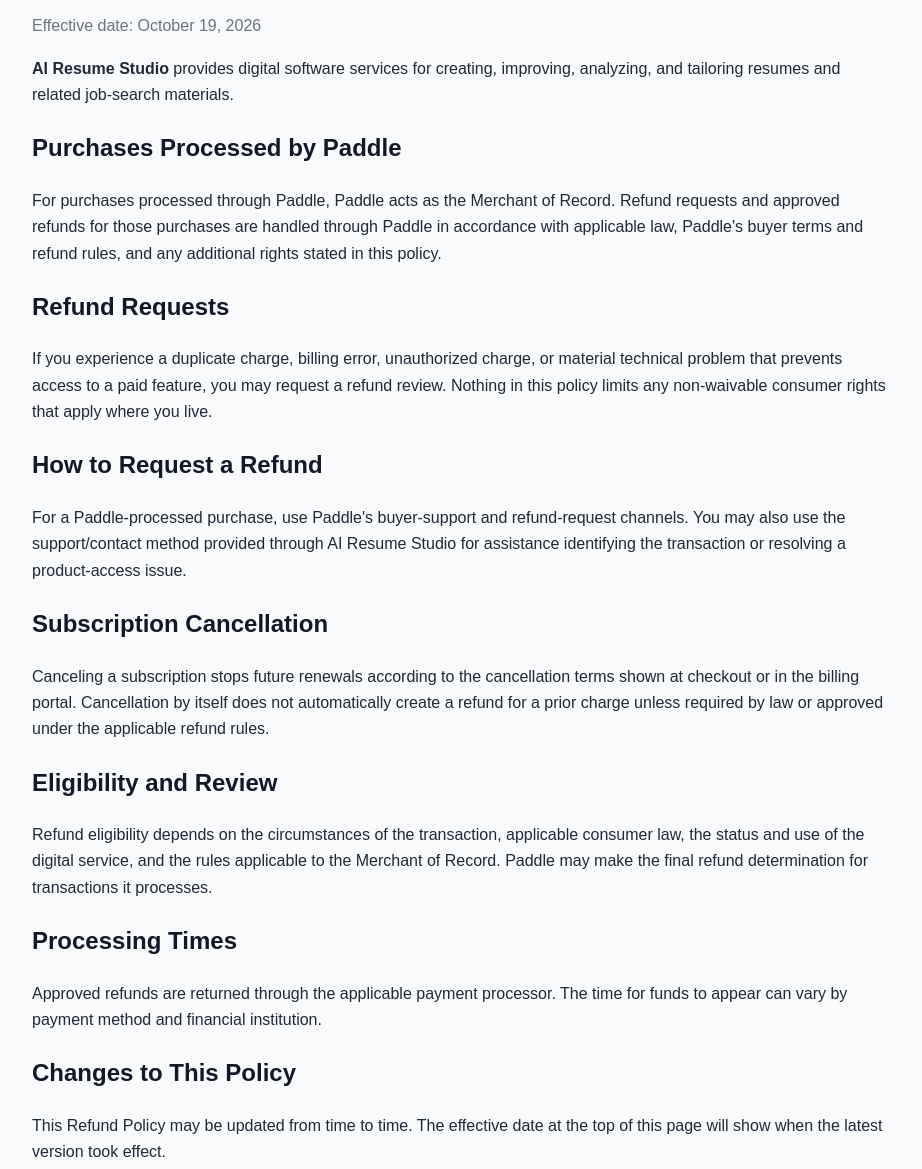
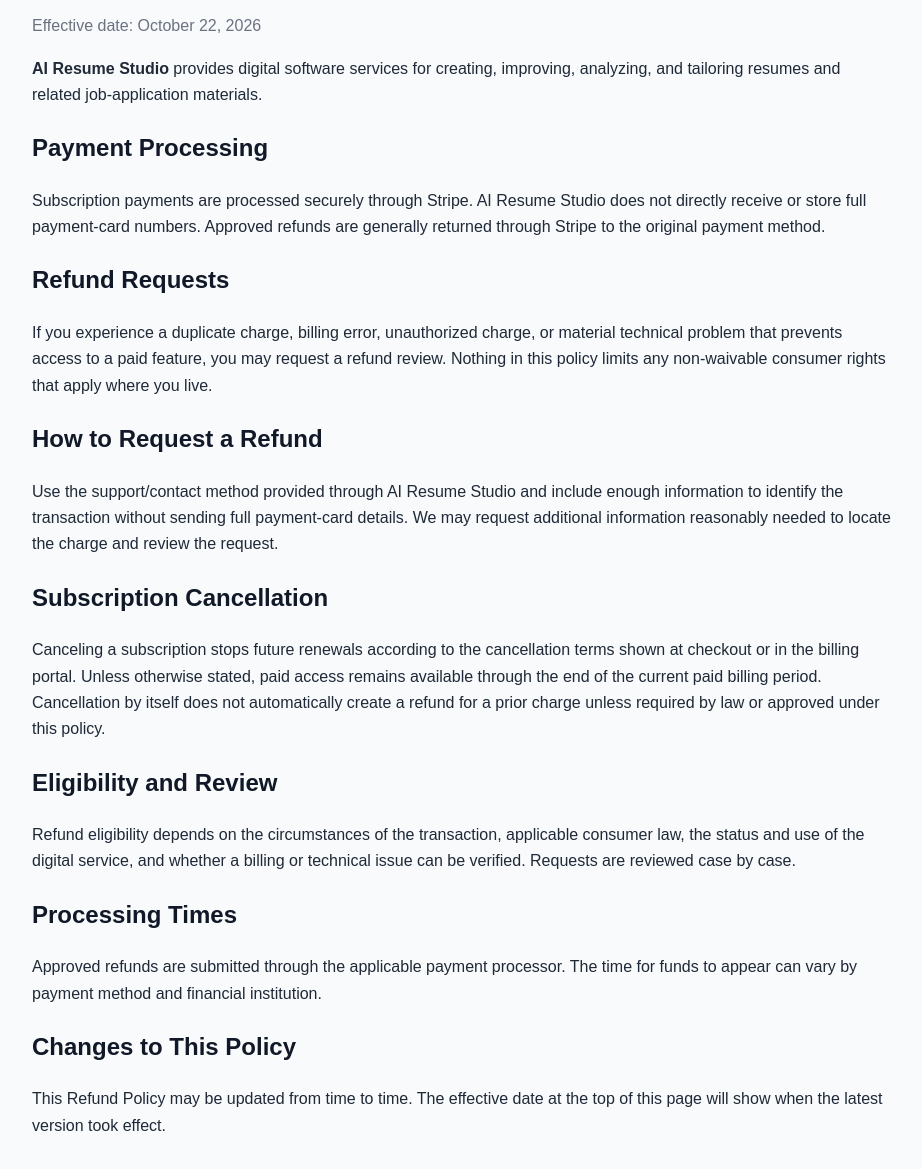
Before and after one commit to Flip419/ai-money-machine, a plain HTML site: page refund.html in a window 1280 px wide. Shown: the part 142-1311 px from the top of the page, without its empty margins (178-1100 px from the left). Drawn offline with Linux system fonts and the light colour scheme.

Commit message:
Update refund policy for Stripe billing

```diff
--- a/refund.html
+++ b/refund.html
@@ -13,26 +13,26 @@
   <main class="wrap">
     <nav><a href="index.html">AI Resume Studio</a><a href="terms.html">Terms</a><a href="privacy.html">Privacy</a><a href="refund.html">Refund Policy</a></nav>
     <h1>Refund Policy</h1>
-    <p class="muted">Effective date: October 19, 2026</p>
-    <p><strong>AI Resume Studio</strong> provides digital software services for creating, improving, analyzing, and tailoring resumes and related job-search materials.</p>
+    <p class="muted">Effective date: October 22, 2026</p>
+    <p><strong>AI Resume Studio</strong> provides digital software services for creating, improving, analyzing, and tailoring resumes and related job-application materials.</p>
 
-    <h2>Purchases Processed by Paddle</h2>
-    <p>For purchases processed through Paddle, Paddle acts as the Merchant of Record. Refund requests and approved refunds for those purchases are handled through Paddle in accordance with applicable law, Paddle's buyer terms and refund rules, and any additional rights stated in this policy.</p>
+    <h2>Payment Processing</h2>
+    <p>Subscription payments are processed securely through Stripe. AI Resume Studio does not directly receive or store full payment-card numbers. Approved refunds are generally returned through Stripe to the original payment method.</p>
 
     <h2>Refund Requests</h2>
     <p>If you experience a duplicate charge, billing error, unauthorized charge, or material technical problem that prevents access to a paid feature, you may request a refund review. Nothing in this policy limits any non-waivable consumer rights that apply where you live.</p>
 
     <h2>How to Request a Refund</h2>
-    <p>For a Paddle-processed purchase, use Paddle's buyer-support and refund-request channels. You may also use the support/contact method provided through AI Resume Studio for assistance identifying the transaction or resolving a product-access issue.</p>
+    <p>Use the support/contact method provided through AI Resume Studio and include enough information to identify the transaction without sending full payment-card details. We may request additional information reasonably needed to locate the charge and review the request.</p>
 
     <h2>Subscription Cancellation</h2>
-    <p>Canceling a subscription stops future renewals according to the cancellation terms shown at checkout or in the billing portal. Cancellation by itself does not automatically create a refund for a prior charge unless required by law or approved under the applicable refund rules.</p>
+    <p>Canceling a subscription stops future renewals according to the cancellation terms shown at checkout or in the billing portal. Unless otherwise stated, paid access remains available through the end of the current paid billing period. Cancellation by itself does not automatically create a refund for a prior charge unless required by law or approved under this policy.</p>
 
     <h2>Eligibility and Review</h2>
-    <p>Refund eligibility depends on the circumstances of the transaction, applicable consumer law, the status and use of the digital service, and the rules applicable to the Merchant of Record. Paddle may make the final refund determination for transactions it processes.</p>
+    <p>Refund eligibility depends on the circumstances of the transaction, applicable consumer law, the status and use of the digital service, and whether a billing or technical issue can be verified. Requests are reviewed case by case.</p>
 
     <h2>Processing Times</h2>
-    <p>Approved refunds are returned through the applicable payment processor. The time for funds to appear can vary by payment method and financial institution.</p>
+    <p>Approved refunds are submitted through the applicable payment processor. The time for funds to appear can vary by payment method and financial institution.</p>
 
     <h2>Changes to This Policy</h2>
     <p>This Refund Policy may be updated from time to time. The effective date at the top of this page will show when the latest version took effect.</p>
```
